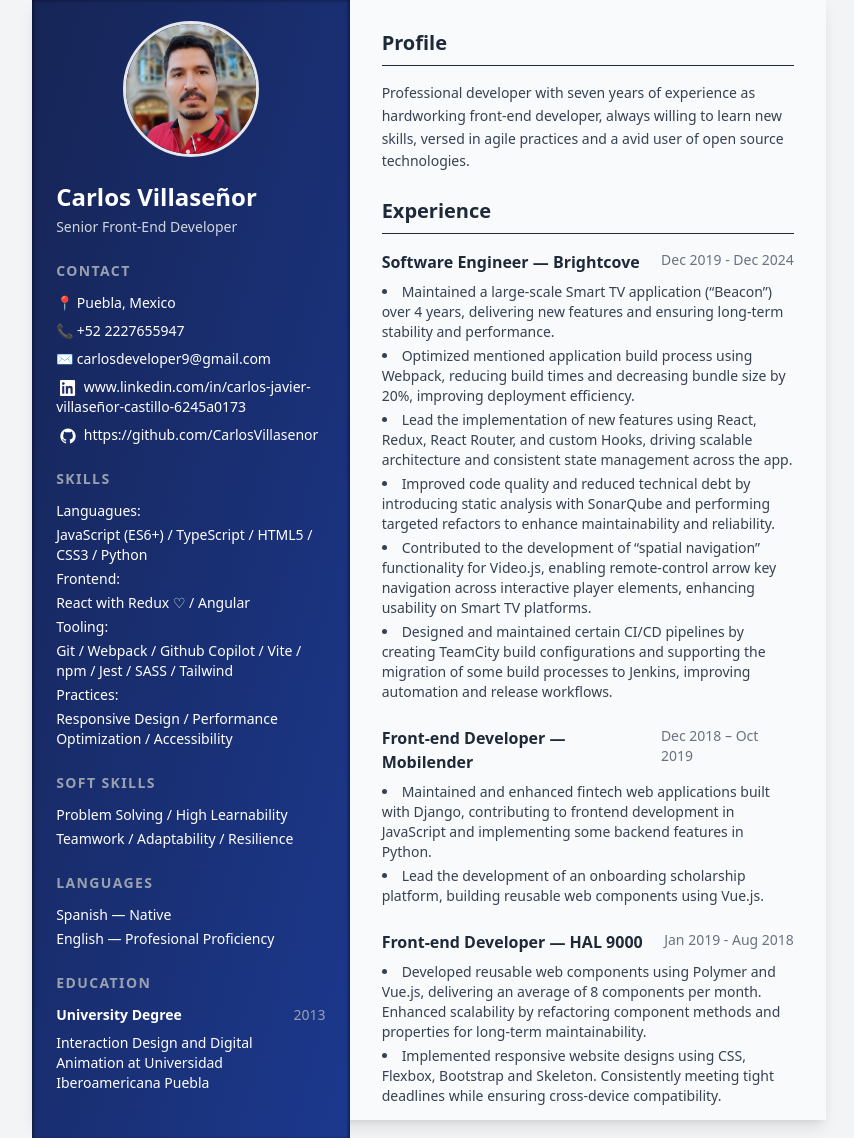
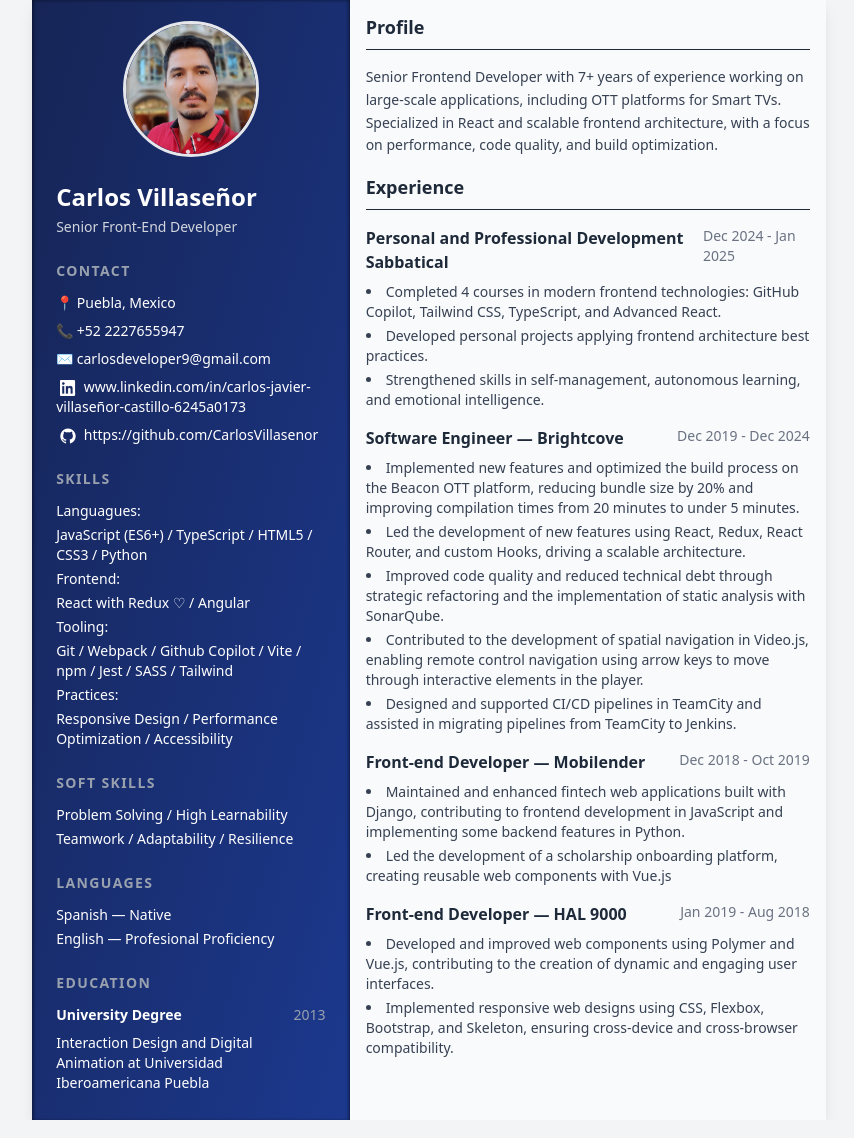
Before and after one commit to CarlosVillasenor/curriculum-vitae-tailwind-project, a website: page index.html in a window 1280 px wide. Shown: the part 3-1141 px from the top of the page, without its empty margins (211-1065 px from the left). Drawn offline with nearby package versions, Linux system fonts and the light colour scheme; files that its build step writes are made by us from their sources.

Commit message:
feat: update styles & text of right section of CV

```diff
--- a/index.html
+++ b/index.html
@@ -20,7 +20,8 @@
   <div class="max-w-4xl mx-auto bg-gray-50 shadow-lg grid grid-cols-10 w-[210mm] h-[297mm]">
 
     <!-- LEFT SIDEBAR -->
-    <aside class="col-span-4 text-white px-6 py-4 shadow-inner shadow-gray-950 bg-gradient-to-br from-blue-950 to-blue-900">
+    <aside
+      class="col-span-4 text-white px-6 py-4 shadow-inner shadow-gray-950 bg-gradient-to-br from-blue-950 to-blue-900">
       <!-- Profile Picture and Name -->
       <img src="src/img/profile.png" alt="Profile Picture"
         class="w-34 h-34 rounded-full object-cover mt-2 border-gray-200 border-3 mb-6 mx-auto" />
@@ -117,21 +118,42 @@
     </aside>
 
     <!-- RIGHT CONTENT -->
-    <main class="col-span-6 p-8">
+    <main class="col-span-6 px-4 py-4">
 
       <!-- Profile -->
       <section>
-        <h2 class="text-xl font-bold border-b pb-2">Profile</h2>
+        <h2 class="text-lg font-bold border-b pb-2">Profile</h2>
         <p class="mt-4 text-sm leading-relaxed text-gray-700">
-          Professional developer with seven years
-          of experience as hardworking front-end developer, always willing to learn new skills,
-          versed in agile practices and a avid user of open source technologies.
+          Senior Frontend Developer with 7+ years of experience working on large-scale applications, including OTT
+          platforms for Smart TVs. Specialized in React and scalable frontend architecture, with a focus on performance,
+          code quality, and build optimization.
         </p>
       </section>
 
       <!-- Experience -->
-      <section class="mt-6">
-        <h2 class="text-xl font-bold border-b pb-2">Experience</h2>
+      <section class="mt-4">
+        <h2 class="text-lg font-bold border-b pb-2">Experience</h2>
+
+        <div class="mt-4">
+          <div class="flex justify-between">
+            <h3 class="font-semibold">Personal and Professional Development Sabbatical</h3>
+            <span class="text-sm text-gray-500">Dec 2024 - Jan 2025</span>
+          </div>
+
+          <ul class="list-disc list-inside mt-2 text-sm text-gray-700 space-y-1">
+            <!-- (Achievement or responsibility with impact.) -->
+            <li>
+              Completed 4 courses in modern frontend technologies: GitHub Copilot, Tailwind CSS, TypeScript, and
+              Advanced React.
+            </li>
+            <li>
+              Developed personal projects applying frontend architecture best practices.
+            </li>
+            <li>
+              Strengthened skills in self-management, autonomous learning, and emotional intelligence.
+            </li>
+          </ul>
+        </div>
 
         <div class="mt-4">
           <div class="flex justify-between">
@@ -142,36 +164,33 @@
           <ul class="list-disc list-inside mt-2 text-sm text-gray-700 space-y-1">
             <!-- (Achievement or responsibility with impact.) -->
             <li>
-              Maintained a large-scale Smart TV application (“Beacon”) over 4 years, delivering new features and
-              ensuring long-term stability and performance.
+              Implemented new features and optimized the build process on the Beacon OTT platform, reducing bundle size
+              by 20% and improving compilation times from 20 minutes to under 5 minutes.
             </li>
             <li>
-              Optimized mentioned application build process using Webpack, reducing build times and decreasing bundle
-              size by 20%, improving deployment efficiency.
+              Led the development of new features using React, Redux, React Router, and custom Hooks, driving a scalable
+              architecture.
             </li>
             <li>
-              Lead the implementation of new features using React, Redux, React Router, and custom Hooks, driving
-              scalable architecture and consistent state management across the app.
+              Improved code quality and reduced technical debt through strategic refactoring and the implementation of
+              static analysis with SonarQube.
             </li>
             <li>
-              Improved code quality and reduced technical debt by introducing static analysis with SonarQube and
-              performing targeted refactors to enhance maintainability and reliability.
+              Contributed to the development of spatial navigation in Video.js, enabling remote control navigation using
+              arrow keys to move through interactive elements in the player.
             </li>
             <li>
-              Contributed to the development of “spatial navigation” functionality for Video.js, enabling remote-control
-              arrow key navigation across interactive player elements, enhancing usability on Smart TV platforms.
-            </li>
-            <li>
-              Designed and maintained certain CI/CD pipelines by creating TeamCity build configurations and supporting
-              the migration of some build processes to Jenkins, improving automation and release workflows.
+              Designed and supported CI/CD pipelines in TeamCity and assisted in migrating pipelines from TeamCity to
+              Jenkins.
             </li>
           </ul>
         </div>
 
-        <div class="mt-6">
+        <div class="mt-4">
+
           <div class="flex justify-between">
             <h3 class="font-semibold">Front-end Developer — Mobilender</h3>
-            <span class="text-sm text-gray-500">Dec 2018 – Oct 2019</span>
+            <span class="text-sm text-gray-500">Dec 2018 - Oct 2019</span>
           </div>
           <ul class="list-disc list-inside mt-2 text-sm text-gray-700 space-y-1">
             <li>
@@ -179,24 +198,24 @@
               in JavaScript and implementing some backend features in Python.
             </li>
             <li>
-              Lead the development of an onboarding scholarship platform, building reusable web components using Vue.js.
+              Led the development of a scholarship onboarding platform, creating reusable web components with Vue.js
             </li>
           </ul>
         </div>
 
-        <div class="mt-6">
+        <div class="mt-4">
           <div class="flex justify-between">
             <h3 class="font-semibold">Front-end Developer — HAL 9000</h3>
             <span class="text-sm text-gray-500">Jan 2019 - Aug 2018</span>
           </div>
           <ul class="list-disc list-inside mt-2 text-sm text-gray-700 space-y-1">
             <li>
-              Developed reusable web components using Polymer and Vue.js, delivering an average of 8 components per
-              month. Enhanced scalability by refactoring component methods and properties for long-term maintainability.
+              Developed and improved web components using Polymer and Vue.js, contributing to the creation of dynamic
+              and engaging user interfaces.
             </li>
             <li>
-              Implemented responsive website designs using CSS, Flexbox, Bootstrap and Skeleton. Consistently meeting
-              tight deadlines while ensuring cross-device compatibility.
+              Implemented responsive web designs using CSS, Flexbox, Bootstrap, and Skeleton, ensuring cross-device and
+              cross-browser compatibility.
             </li>
           </ul>
         </div>
```
